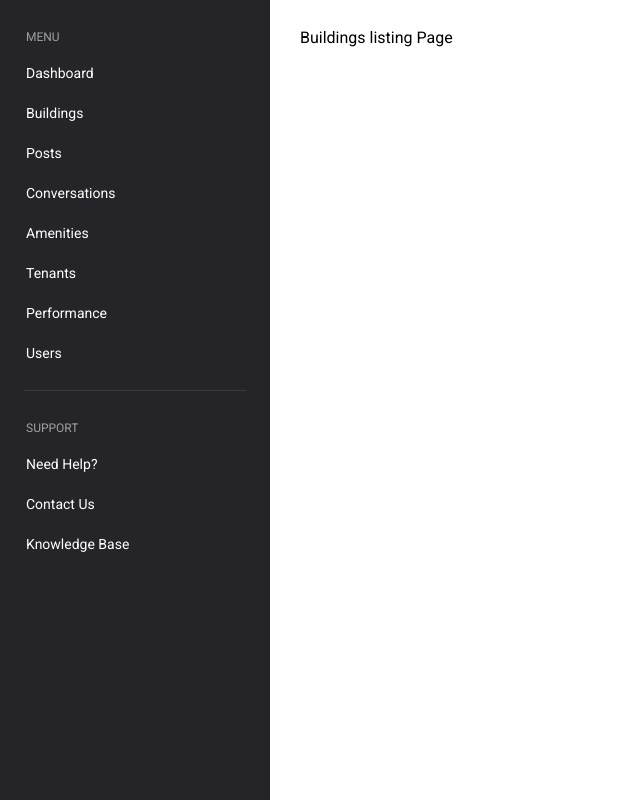
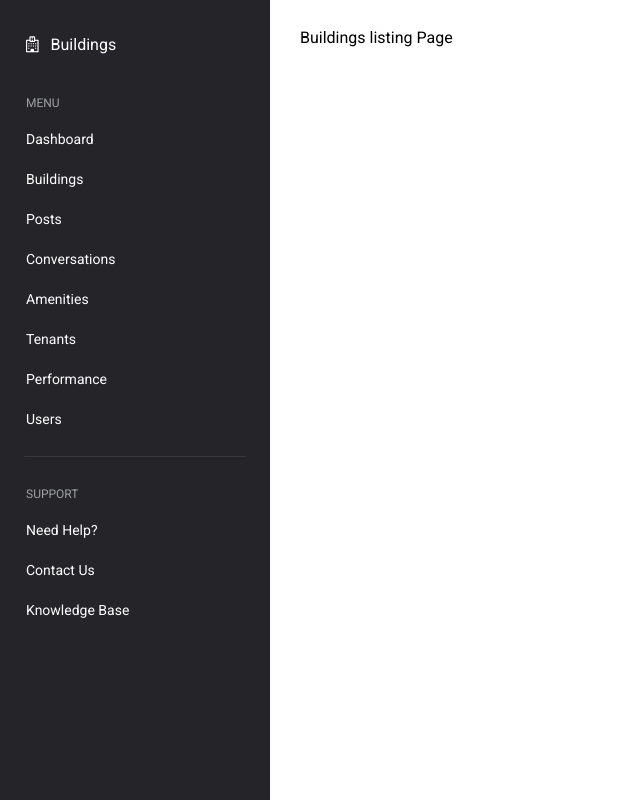
Before and after one commit to jharper202007/mojo, a React (Create React App) app: page / in a window 1280 px wide. Shown: the whole page, without its empty margins (0-640 px from the left). Built offline with nearby package versions, Linux system fonts and the light colour scheme; no server answers.

Commit message:
Add title section

```diff
--- a/public/index.html
+++ b/public/index.html
@@ -16,7 +16,7 @@
     -->
     <link rel="manifest" href="%PUBLIC_URL%/manifest.json" />
     <link href='http://fonts.googleapis.com/css?family=Roboto' rel='stylesheet' type='text/css'>
-
+    <link rel="stylesheet" href="https://stackpath.bootstrapcdn.com/font-awesome/4.7.0/css/font-awesome.min.css" integrity="sha384-wvfXpqpZZVQGK6TAh5PVlGOfQNHSoD2xbE+QkPxCAFlNEevoEH3Sl0sibVcOQVnN" crossorigin="anonymous">
     <!--
       Notice the use of %PUBLIC_URL% in the tags above.
       It will be replaced with the URL of the `public` folder during the build.
--- /dev/null
+++ b/src/components/layout/NavBar/TitleBlock/index.jsx
@@ -0,0 +1,16 @@
+import React from 'react';
+
+import styles from '../navbar.module.css';
+
+const TitleBlock = () => {
+  return (
+    <div className={styles.title_container}>
+      <div className={styles.main_title}>
+        <span className={styles.title_icon}><i className="fa fa-hospital-o" /></span>
+        Buildings
+      </div>
+    </div>
+  );
+};
+
+export default TitleBlock;
--- a/src/components/layout/NavBar/index.jsx
+++ b/src/components/layout/NavBar/index.jsx
@@ -1,5 +1,6 @@
 import React from 'react';
 
+import TitleBlock from './TitleBlock';
 import NavBarMenu from './NavBarMenu';
 import navigation from '../../../data/navigation';
 import styles from './navbar.module.css';
@@ -7,6 +8,7 @@ import styles from './navbar.module.css';
 const NavBar = () => {
   return (
     <nav className={styles.sidenav}>
+      <TitleBlock />
       {navigation.map((subMenu, index) => (
         <NavBarMenu
           key={subMenu.title}
--- a/src/components/layout/NavBar/navbar.module.css
+++ b/src/components/layout/NavBar/navbar.module.css
@@ -10,13 +10,25 @@
   z-index: 1000;
 }
 
-.sub_menu {
+.sub_menu,
+.title_container {
   padding: 0 10px;
 }
 
 .sub_menu ul {
   padding: 0;
   margin-top: 9px;
+}
+
+.title_icon {
+  margin-right: 12px;
+}
+
+.main_title {
+  font-size: 16px;
+  line-height: 24px;
+  margin-top: 24px;
+  padding: 9px 16px;
 }
 
 .menu_title {
```
